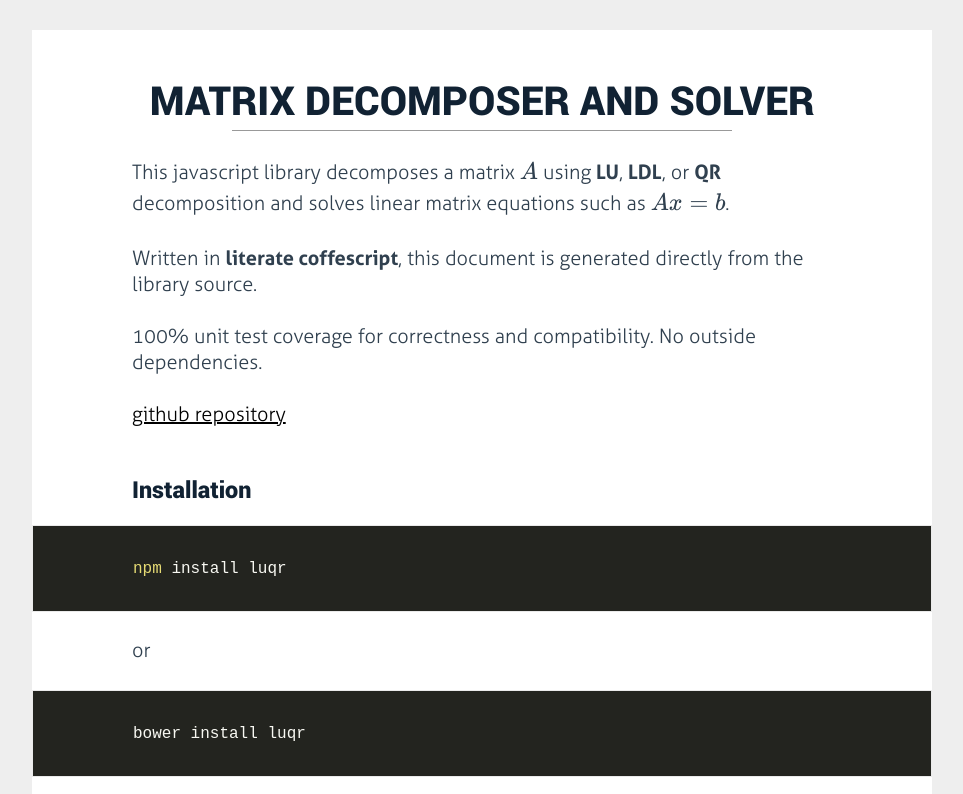
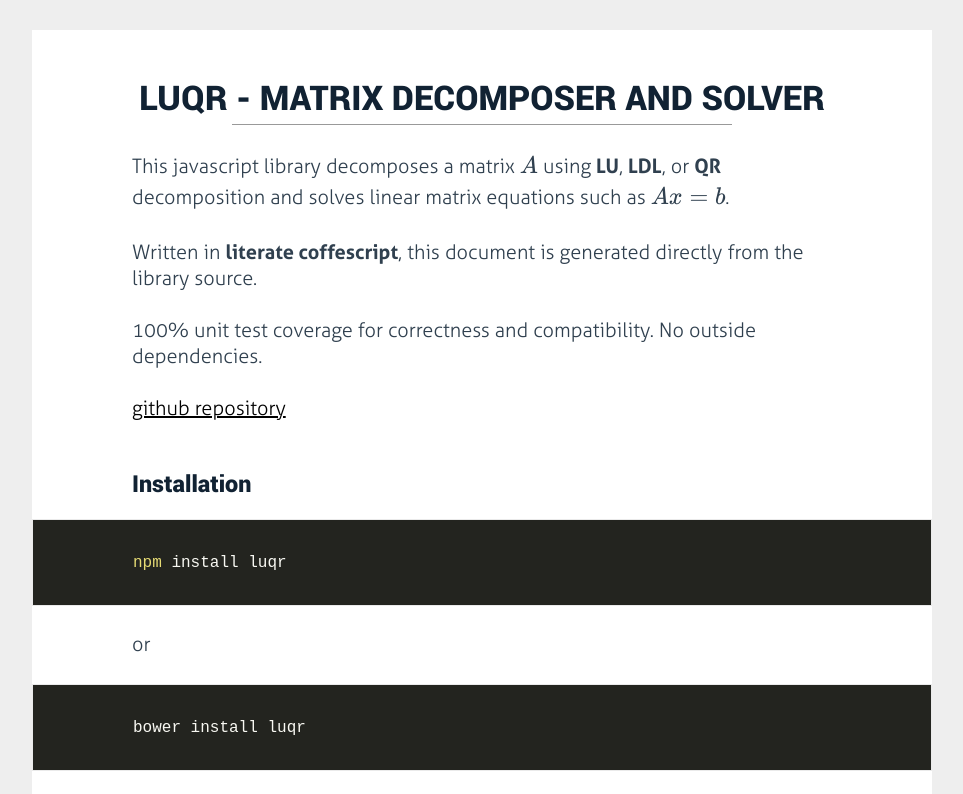
Before and after one commit to themadcreator/luqr, a plain HTML site: page index.html in a window 1280 px wide. Shown: the top 794 px of the page, without its empty margins (158-1121 px from the left). Drawn offline with Linux system fonts and the light colour scheme.

Commit message:
Update 2015-05-02T00:13:56.179Z

```diff
--- a/css/docco.css
+++ b/css/docco.css
@@ -70,6 +70,9 @@ ul.sections {
   padding : 10px 20px;
 }
 
+.page h1 {
+  font-size : 1.7em;
+}
 
 /*--------------------- Base Styles ----------------------------*/
 
@@ -99,7 +102,7 @@ h1 {
   margin         : 0;
   margin-top     : 20px;
   text-align     : center;
-  }
+}
 
 h2 {
   font-size : 1.26em;
--- a/index.html
+++ b/index.html
@@ -4,6 +4,7 @@
 <head>
   <title>LU, LDL, QR, and Solver</title>
   <meta http-equiv="content-type" content="text/html; charset=UTF-8">
+  <meta name="viewport" content="width=device-width, initial-scale=1">
 
     <link rel="stylesheet" media="all" href="css/docco.css" />
 
@@ -18,7 +19,7 @@
 
 
 
-        <h1 id="matrix-decomposer-and-solver">Matrix Decomposer and Solver</h1>
+        <h1 id="luqr-matrix-decomposer-and-solver">LUQR - Matrix Decomposer and Solver</h1>
 <p>This javascript library decomposes a matrix <span class="katex"><span class="katex-mathml"><math><semantics><mrow><mi>A</mi></mrow><annotation encoding="application/x-tex">A</annotation></semantics></math></span><span class="katex-html" aria-hidden="true"><span class="strut" style="height:0.68333em;"></span><span class="strut bottom" style="height:0.68333em;vertical-align:0em;"></span><span class="base textstyle uncramped"><span class="mord mathit">A</span></span></span></span> using <strong>LU</strong>,
 <strong>LDL</strong>, or <strong>QR</strong> decomposition and solves linear matrix equations such as
 <span class="katex"><span class="katex-mathml"><math><semantics><mrow><mi>A</mi><mi>x</mi><mo>=</mo><mi>b</mi></mrow><annotation encoding="application/x-tex">A x = b</annotation></semantics></math></span><span class="katex-html" aria-hidden="true"><span class="strut" style="height:0.69444em;"></span><span class="strut bottom" style="height:0.69444em;vertical-align:0em;"></span><span class="base textstyle uncramped"><span class="mord mathit">A</span><span class="mord mathit">x</span><span class="mrel">=</span><span class="mord mathit">b</span></span></span></span>.</p>
```
